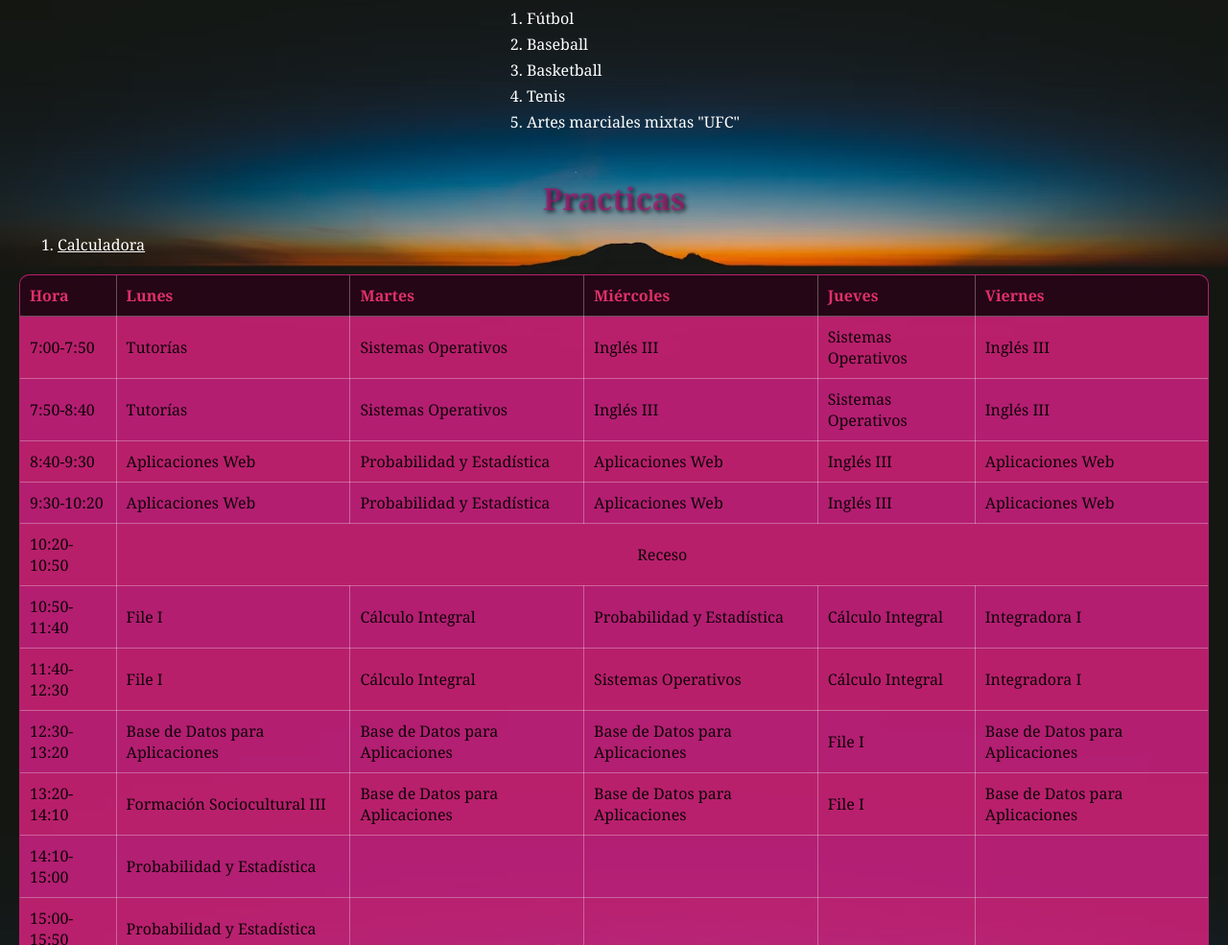
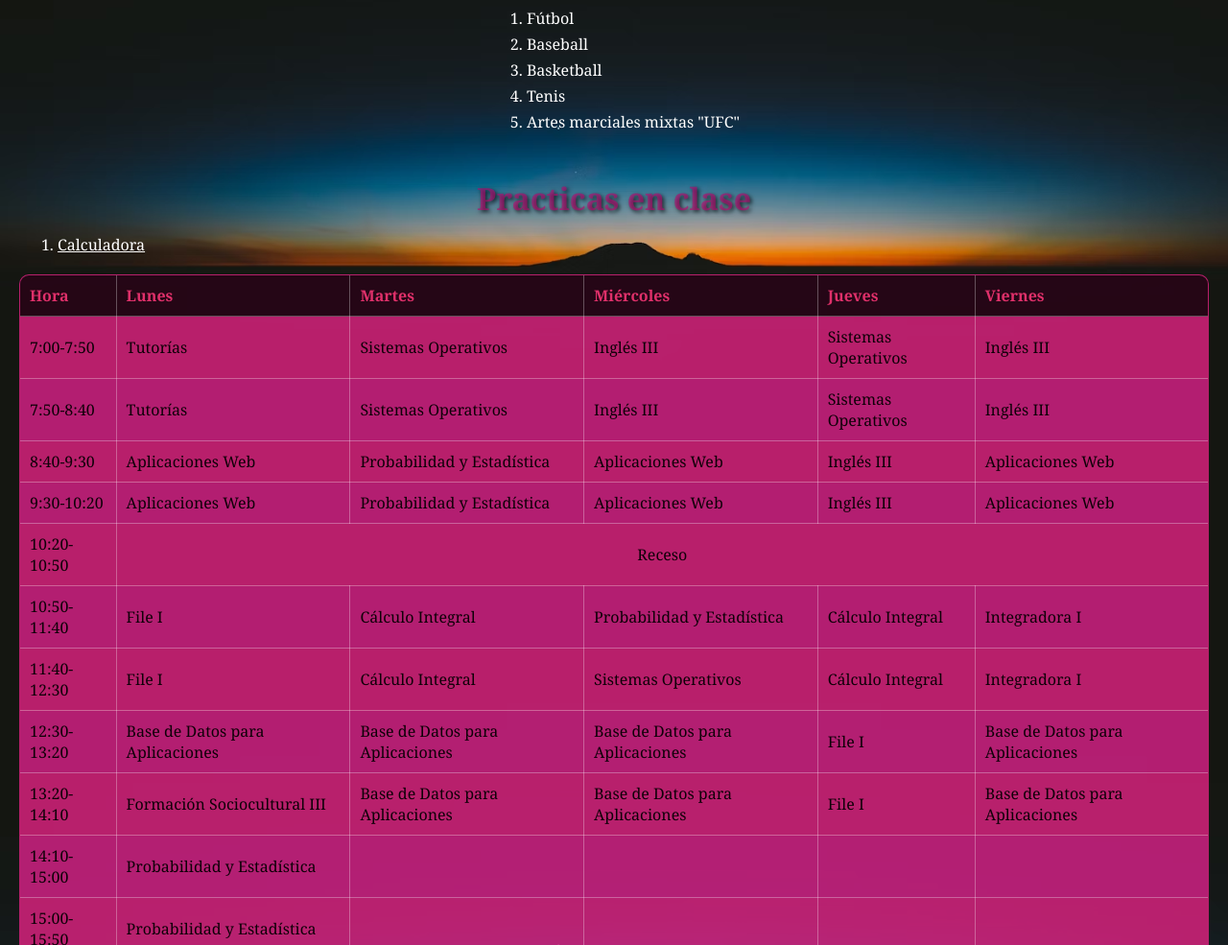
Before and after one commit to Alexzc112/Calculadora-B-sica, a plain HTML site: page index.html in a window 1280 px wide. Shown: the part 1026-2011 px from the top of the page at 96% size. Drawn offline with Linux system fonts and the light colour scheme.

Commit message:
index.html

```diff
--- a/index.html
+++ b/index.html
@@ -46,7 +46,7 @@
             </ol>
         </div>
         <div class="container">
-            <h2>Practicas</h2>
+            <h2>Practicas en clase</h2>
             <ol>
                 <li style="color: #ffff"><a style="color:#ffff" href="./calculadora.html">Calculadora</a></li>
             </ol>
```
